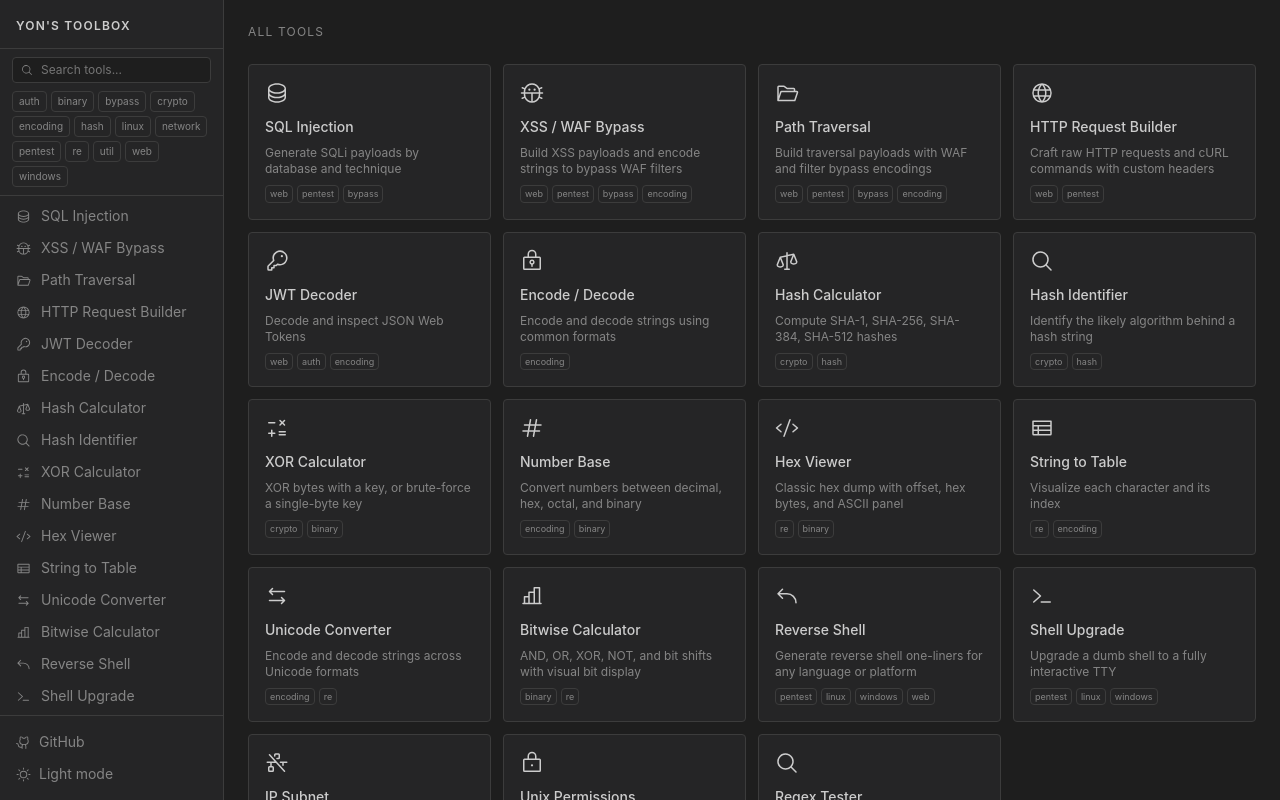
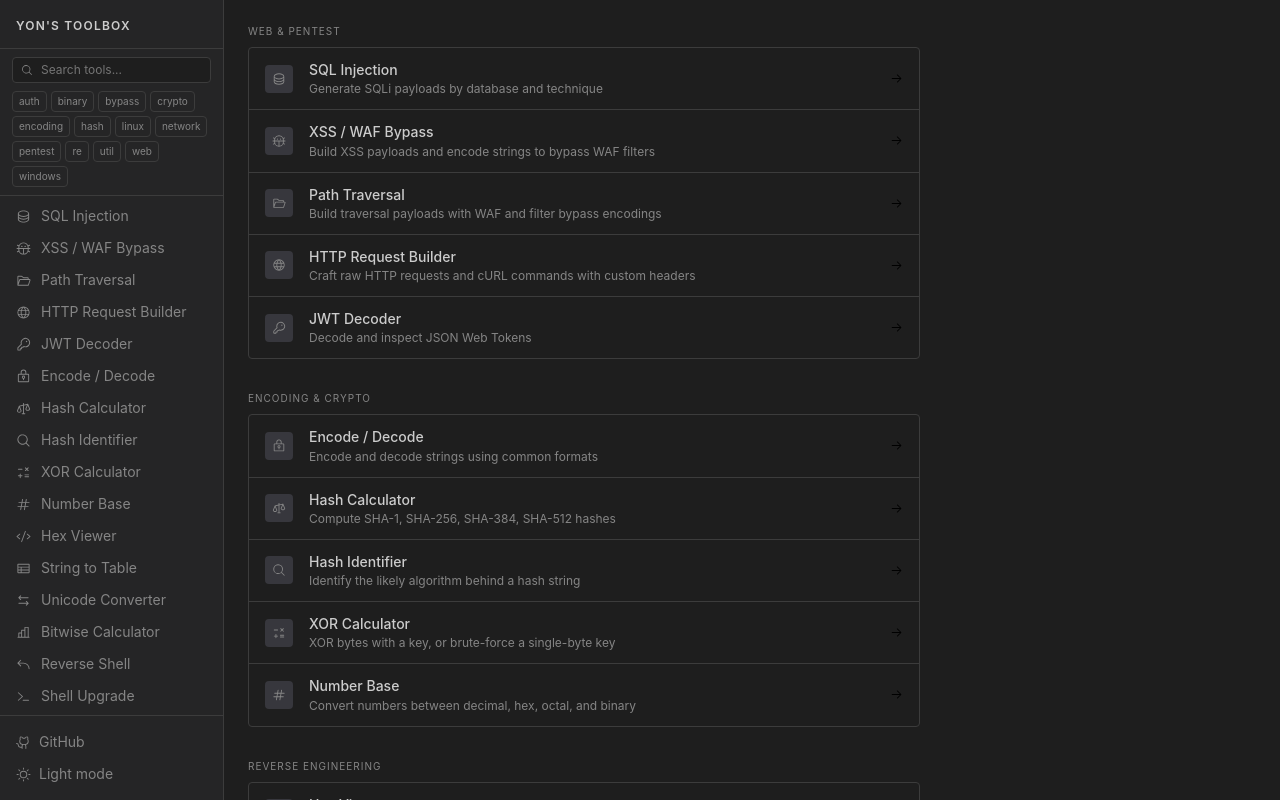
Before and after one commit to YonLiud/web-re-toolbox, a React (Vite) app: page / in a window 1280 px wide. Built offline with nearby package versions, Linux system fonts and the light colour scheme.

Commit message:
redesign: grouped home page list with category sections

```diff
--- a/src/pages/Home.tsx
+++ b/src/pages/Home.tsx
@@ -1,38 +1,40 @@
 import { Link } from 'react-router-dom'
-import { tools } from '../tools/registry'
+import { ArrowRight } from '@phosphor-icons/react'
+import { toolGroups } from '../tools/registry'
 
 export function Home() {
   return (
-    <div className="p-6 bg-vs-bg h-full text-vs-text">
-      <p className="text-vs-muted text-xs uppercase tracking-widest mb-6">All Tools</p>
-      <div className="grid grid-cols-2 sm:grid-cols-3 lg:grid-cols-4 gap-3">
-        {tools.map(({ meta }) => {
+    <div className="p-6 bg-vs-bg h-full overflow-auto">
+      <div className="max-w-2xl flex flex-col gap-8">
+        {toolGroups.map(group => (
+          <section key={group.name}>
+            <p className="text-vs-muted text-[10px] uppercase tracking-widest mb-2">{group.name}</p>
+            <div className="border border-vs-border rounded overflow-hidden">
+              {group.tools.map(({ meta }, i) => {
                 const Icon = meta.icon
                 return (
                   <Link
                     key={meta.slug}
                     to={`/${meta.slug}`}
-              className="flex flex-col gap-3 p-4 rounded border border-vs-border bg-vs-sidebar hover:bg-vs-hover transition-colors"
+                    className={`flex items-center gap-4 px-4 py-3 hover:bg-vs-hover transition-colors group ${
+                      i < group.tools.length - 1 ? 'border-b border-vs-border' : ''
+                    }`}
                   >
-              <Icon size={24} />
-              <div className="flex flex-col gap-1.5">
-                <p className="text-sm font-medium">{meta.name}</p>
-                <p className="text-vs-muted text-xs mt-0.5">{meta.description}</p>
-                <div className="flex flex-wrap gap-1 mt-0.5">
-                  {meta.tags.map(tag => (
-                    <span
-                      key={tag}
-                      className="text-[9px] px-1 py-px rounded border border-vs-border text-vs-muted"
-                    >
-                      {tag}
-                    </span>
-                  ))}
+                    <div className="shrink-0 w-7 h-7 rounded flex items-center justify-center bg-vs-active text-vs-muted group-hover:text-vs-text transition-colors">
+                      <Icon size={14} />
                     </div>
+                    <div className="flex-1 min-w-0">
+                      <p className="text-vs-text text-sm font-medium leading-snug">{meta.name}</p>
+                      <p className="text-vs-muted text-xs truncate mt-0.5">{meta.description}</p>
                     </div>
+                    <ArrowRight size={13} className="text-vs-border group-hover:text-vs-muted transition-colors shrink-0" />
                   </Link>
                 )
               })}
             </div>
+          </section>
+        ))}
+      </div>
     </div>
   )
 }
--- a/src/tools/registry.ts
+++ b/src/tools/registry.ts
@@ -19,28 +19,28 @@ import SQLi from './sqli'
 import ShellUpgrade from './shell-upgrade'
 import ReverseShell from './reverse-shell'
 
-export const tools: Tool[] = [
-  // Web Pentest
-  SQLi,
-  XSSEncoder,
-  PathTraversal,
-  HttpRequest,
-  JWTDecoder,
-  // Encoding / Crypto
-  EncodeDecode,
-  HashCalculator,
-  HashIdentifier,
-  XORCalculator,
-  NumberBase,
-  // Reverse Engineering
-  HexViewer,
-  StringTable,
-  StringConverter,
-  BitwiseCalculator,
-  ReverseShell,
-  ShellUpgrade,
-  // Network / System
-  IPSubnet,
-  UnixPermissions,
-  RegexTester,
+export interface ToolGroup {
+  name: string
+  tools: Tool[]
+}
+
+export const toolGroups: ToolGroup[] = [
+  {
+    name: 'Web & Pentest',
+    tools: [SQLi, XSSEncoder, PathTraversal, HttpRequest, JWTDecoder],
+  },
+  {
+    name: 'Encoding & Crypto',
+    tools: [EncodeDecode, HashCalculator, HashIdentifier, XORCalculator, NumberBase],
+  },
+  {
+    name: 'Reverse Engineering',
+    tools: [HexViewer, StringTable, StringConverter, BitwiseCalculator],
+  },
+  {
+    name: 'Shells & Network',
+    tools: [ReverseShell, ShellUpgrade, IPSubnet, UnixPermissions, RegexTester],
+  },
 ]
+
+export const tools: Tool[] = toolGroups.flatMap(g => g.tools)
```
Lines whose indentation alone changed are shown as unchanged.
